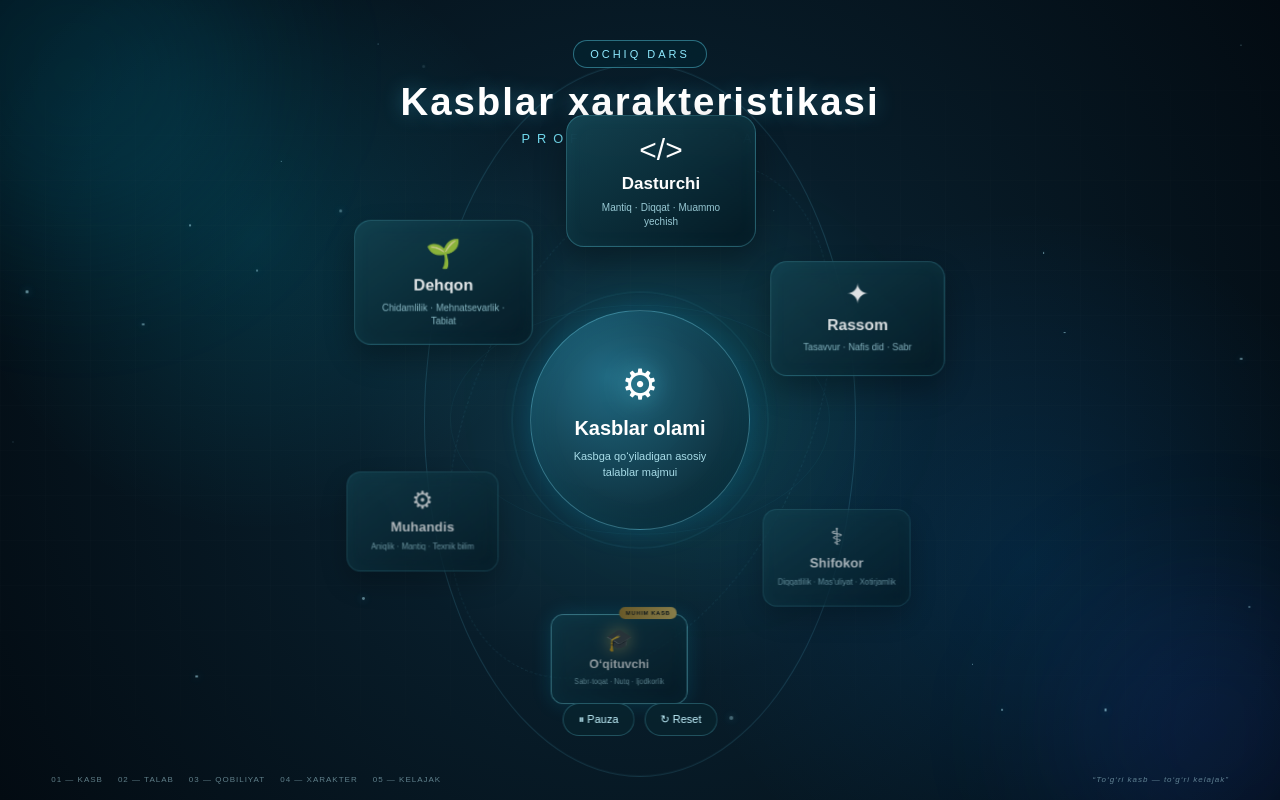
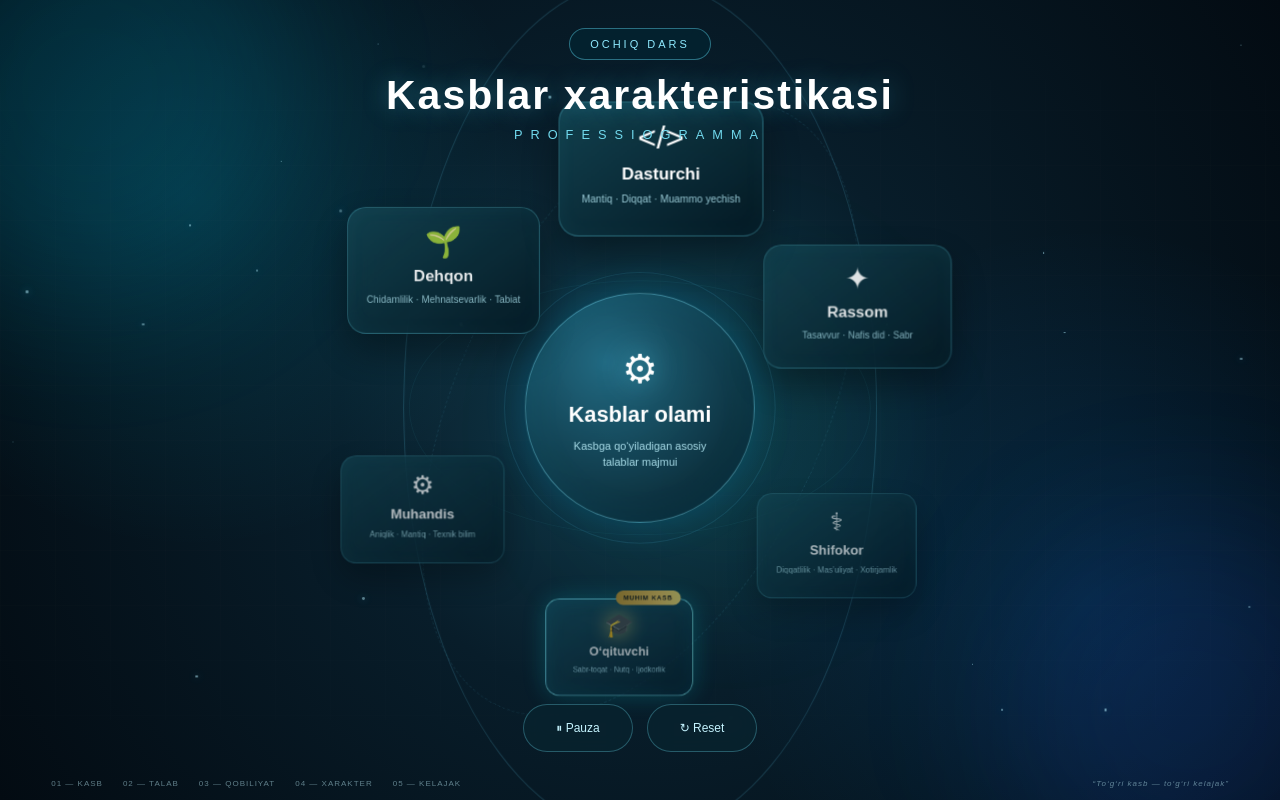
Before and after one commit to Parviz1999-yg/Professiogramma, a plain HTML site: page index.html in a window 1280 px wide. Drawn offline with Linux system fonts and the light colour scheme.

Commit message:
Refactor CSS styles for improved layout and design

```diff
--- a/style.css
+++ b/style.css
@@ -9,7 +9,9 @@ body {
     width: 100%;
     height: 100%;
     overflow: hidden;
+
     font-family: Arial, Helvetica, sans-serif;
+
     background: #06131d;
     color: white;
 }
@@ -18,108 +20,148 @@ body {
     min-height: 100vh;
 }
 
+
+/* =========================================================
+   ASOSIY SAHNA
+   ========================================================= */
+
 .scene {
     position: relative;
+
     width: 100vw;
     height: 100vh;
+
     overflow: hidden;
+
     background:
         radial-gradient(
             circle at 50% 50%,
             #123c4d 0%,
-            #081d2a 38%,
+            #081d2a 40%,
             #030b12 100%
         );
 }
 
-/* BACKGROUND */
+
+/* =========================================================
+   BACKGROUND
+   ========================================================= */
 
 .background {
     position: absolute;
     inset: 0;
+
     background:
         radial-gradient(
-            circle at 20% 30%,
-            rgba(0, 220, 255, 0.12),
-            transparent 25%
+            circle at 15% 25%,
+            rgba(0, 220, 255, 0.13),
+            transparent 28%
         ),
         radial-gradient(
-            circle at 80% 70%,
-            rgba(0, 140, 255, 0.12),
+            circle at 85% 75%,
+            rgba(0, 140, 255, 0.13),
             transparent 30%
         );
 }
 
 .glow {
     position: absolute;
+
     border-radius: 50%;
+
     filter: blur(70px);
+
     pointer-events: none;
 }
 
 .glow-1 {
-    width: 350px;
-    height: 350px;
-    left: -100px;
-    top: -100px;
+    width: 420px;
+    height: 420px;
+
+    left: -120px;
+    top: -120px;
+
     background: rgba(0, 200, 255, 0.12);
 }
 
 .glow-2 {
-    width: 300px;
-    height: 300px;
-    right: -80px;
-    bottom: -80px;
+    width: 380px;
+    height: 380px;
+
+    right: -100px;
+    bottom: -100px;
+
     background: rgba(40, 100, 255, 0.12);
 }
 
 .glow-3 {
-    width: 250px;
-    height: 250px;
+    width: 300px;
+    height: 300px;
+
     left: 45%;
     top: 35%;
+
     background: rgba(0, 255, 200, 0.06);
 }
+
+
+/* =========================================================
+   GRID
+   ========================================================= */
 
 .grid {
     position: absolute;
     inset: 0;
-    opacity: 0.18;
+
+    opacity: 0.16;
+
     background-image:
         linear-gradient(
-            rgba(255,255,255,0.05) 1px,
+            rgba(255, 255, 255, 0.05) 1px,
             transparent 1px
         ),
         linear-gradient(
             90deg,
-            rgba(255,255,255,0.05) 1px,
+            rgba(255, 255, 255, 0.05) 1px,
             transparent 1px
         );
-    background-size: 45px 45px;
-    mask-image: linear-gradient(
+
+    background-size: 55px 55px;
+
+    mask-image:
+        linear-gradient(
             to bottom,
             transparent,
-        black 25%,
-        black 75%,
+            black 20%,
+            black 80%,
             transparent
         );
 }
 
 
-/* PARTICLES */
+/* =========================================================
+   PARTICLES
+   ========================================================= */
 
 #particles {
     position: absolute;
     inset: 0;
+
     overflow: hidden;
+
     pointer-events: none;
 }
 
 .particle {
     position: absolute;
+
     border-radius: 50%;
+
     background: rgba(180, 240, 255, 0.8);
-    box-shadow: 0 0 8px rgba(100, 220, 255, 0.8);
+
+    box-shadow:
+        0 0 8px
+        rgba(100, 220, 255, 0.8);
 
     animation:
         particleMove
@@ -134,6 +176,7 @@ body {
     from {
         transform:
             translate3d(0, 0, 0);
+
         opacity: 0.15;
     }
 
@@ -144,72 +187,132 @@ body {
                 -80px,
                 0
             );
+
         opacity: 0.8;
     }
 }
 
 
-/* HEADER */
+/* =========================================================
+   HEADER — INTERAKTIV DOSKA
+   ========================================================= */
 
 .header {
     position: absolute;
-    top: 5vh;
+
+    top: 3.5vh;
     left: 50%;
+
     transform: translateX(-50%);
-    z-index: 20;
+
+    z-index: 200;
+
     text-align: center;
+
     width: 90%;
+
+    pointer-events: none;
 }
 
 .badge {
     display: inline-block;
-    padding: 7px 16px;
-    border: 1px solid rgba(100, 230, 255, 0.4);
+
+    padding: 9px 20px;
+
+    border:
+        1px solid
+        rgba(100, 230, 255, 0.4);
+
     border-radius: 30px;
+
     color: #8eeaff;
-    font-size: 11px;
+
+    font-size: clamp(11px, 0.8vw, 15px);
+
     letter-spacing: 3px;
+
     margin-bottom: 12px;
-    background: rgba(0, 40, 55, 0.45);
+
+    background:
+        rgba(0, 40, 55, 0.5);
+
     backdrop-filter: blur(10px);
 }
 
 .header h1 {
-    font-size: clamp(25px, 3vw, 48px);
+    font-size:
+        clamp(30px, 3.2vw, 58px);
+
     font-weight: 700;
+
     letter-spacing: 2px;
+
     text-shadow:
-        0 0 20px rgba(80, 220, 255, 0.3);
+        0 0 25px
+        rgba(80, 220, 255, 0.35);
 }
 
 .subtitle {
-    margin-top: 7px;
-    font-size: clamp(11px, 1vw, 15px);
-    letter-spacing: 7px;
+    margin-top: 8px;
+
+    font-size:
+        clamp(12px, 1vw, 17px);
+
+    letter-spacing: 8px;
+
     color: #71d9ed;
 }
 
 
-/* STAGE */
+/* =========================================================
+   STAGE
+   ========================================================= */
 
 .stage {
     position: absolute;
+
     inset: 0;
+
     display: flex;
+
     justify-content: center;
+
     align-items: center;
-    padding-top: 5vh;
+
+    /*
+       Header va footer uchun joy qoldiramiz.
+    */
+
+    padding-top: 2vh;
 }
 
 
-/* ORBIT */
+/* =========================================================
+   ORBIT
+   ========================================================= */
 
 .orbit {
     position: relative;
-    width: min(92vw, 950px);
-    height: min(72vh, 650px);
+
+    /*
+       Interaktiv doska uchun asosiy o‘lcham.
+    */
+
+    width: min(86vw, 1250px);
+
+    height: min(76vh, 720px);
+
     touch-action: none;
+
     user-select: none;
+
+    /*
+       Sensorli doskada silliq harakat.
+    */
+
+    -webkit-user-select: none;
+
+    perspective: 1200px;
 }
 
 .orbit.dragging {
@@ -217,37 +320,58 @@ body {
 }
 
 
-/* RINGS */
+/* =========================================================
+   ORBIT RINGS
+   ========================================================= */
 
 .orbit-ring {
     position: absolute;
+
     left: 50%;
     top: 50%;
-    border: 1px solid rgba(100, 220, 255, 0.15);
+
+    border:
+        1px solid
+        rgba(100, 220, 255, 0.17);
+
     border-radius: 50%;
-    transform: translate(-50%, -50%);
+
+    transform:
+        translate(-50%, -50%);
+
     pointer-events: none;
 }
 
 .ring-1 {
-    width: 75%;
-    height: 75%;
-    animation: ringRotate 20s linear infinite;
+    width: 78%;
+    height: 78%;
+
+    animation:
+        ringRotate
+        20s
+        linear
+        infinite;
 }
 
 .ring-2 {
-    width: 58%;
-    height: 58%;
+    width: 60%;
+    height: 60%;
+
     border-style: dashed;
+
     opacity: 0.55;
+
     animation:
         ringRotateReverse
-        28s linear infinite;
+        28s
+        linear
+        infinite;
 }
 
 .ring-3 {
-    width: 40%;
-    height: 40%;
+    width: 42%;
+    height: 42%;
+
     opacity: 0.3;
 }
 
@@ -282,14 +406,23 @@ body {
 }
 
 
-/* CENTER */
+/* =========================================================
+   MARKAZIY DOIRA
+   ========================================================= */
 
 .center {
     position: absolute;
+
     left: 50%;
     top: 50%;
-    width: 220px;
-    height: 220px;
+
+    /*
+       Doskada uzoqdan ham ko‘rinishi uchun.
+    */
+
+    width: clamp(230px, 18vw, 285px);
+
+    height: clamp(230px, 18vw, 285px);
 
     transform:
         translate(-50%, -50%);
@@ -297,40 +430,55 @@ body {
     border-radius: 50%;
 
     display: flex;
+
     flex-direction: column;
+
     justify-content: center;
+
     align-items: center;
 
     text-align: center;
 
-    padding: 25px;
+    padding: 30px;
 
     background:
         radial-gradient(
             circle at 35% 30%,
-            rgba(35, 110, 135, 0.9),
-            rgba(4, 22, 31, 0.95)
+            rgba(35, 110, 135, 0.92),
+            rgba(4, 22, 31, 0.97)
         );
 
     border:
-        1px solid rgba(120, 230, 255, 0.35);
+        1px solid
+        rgba(120, 230, 255, 0.4);
 
     box-shadow:
-        0 0 30px rgba(0, 190, 255, 0.18),
-        inset 0 0 30px rgba(0, 220, 255, 0.08);
+        0 0 40px
+        rgba(0, 190, 255, 0.2),
+
+        inset 0 0 35px
+        rgba(0, 220, 255, 0.08);
 
     z-index: 50;
 }
 
 .center::before {
     content: "";
+
     position: absolute;
-    inset: -12px;
+
+    inset: -14px;
+
     border-radius: 50%;
-    border: 1px solid rgba(100, 220, 255, 0.12);
+
+    border:
+        1px solid
+        rgba(100, 220, 255, 0.14);
+
     animation:
         centerPulse
-        3s ease-in-out
+        3s
+        ease-in-out
         infinite;
 }
 
@@ -339,38 +487,52 @@ body {
     0%,
     100% {
         transform: scale(1);
+
         opacity: 0.4;
     }
 
     50% {
         transform: scale(1.08);
+
         opacity: 1;
     }
 }
 
 .center-icon {
-    font-size: 42px;
-    margin-bottom: 8px;
+    font-size:
+        clamp(40px, 3vw, 58px);
+
+    margin-bottom: 10px;
+
     filter:
         drop-shadow(
-            0 0 12px
+            0 0 14px
             rgba(100, 230, 255, 0.6)
         );
 }
 
 .center h2 {
-    font-size: 20px;
-    margin-bottom: 8px;
+    font-size:
+        clamp(20px, 1.7vw, 28px);
+
+    margin-bottom: 10px;
 }
 
 .center p {
-    font-size: 11px;
+    font-size:
+        clamp(11px, 0.85vw, 15px);
+
     line-height: 1.5;
+
     color: #a8dce8;
+
+    max-width: 220px;
 }
 
 
-/* PROFESSION CARDS */
+/* =========================================================
+   PROFESSION CARDS
+   ========================================================= */
 
 .profession {
     --x: 0px;
@@ -384,8 +546,19 @@ body {
     left: 50%;
     top: 50%;
 
-    width: 190px;
-    min-height: 125px;
+    /*
+       INTERAKTIV DOSKA UCHUN KATTA KARTA
+    */
+
+    width:
+        clamp(205px, 15vw, 240px);
+
+    min-height:
+        clamp(135px, 12vh, 165px);
+
+    /*
+       JS transformni boshqaradi.
+    */
 
     transform:
         translate(
@@ -398,23 +571,28 @@ body {
 
     z-index: var(--z);
 
-    padding: 17px;
+    padding:
+        clamp(17px, 1.3vw, 24px);
 
-    border-radius: 18px;
+    border-radius: 20px;
 
     background:
         linear-gradient(
             145deg,
-            rgba(20, 68, 82, 0.92),
-            rgba(5, 25, 35, 0.92)
+            rgba(20, 68, 82, 0.94),
+            rgba(5, 25, 35, 0.95)
         );
 
     border:
-        1px solid rgba(110, 225, 245, 0.28);
+        1px solid
+        rgba(110, 225, 245, 0.3);
 
     box-shadow:
-        0 15px 35px rgba(0, 0, 0, 0.35),
-        inset 0 0 20px rgba(100, 220, 255, 0.04);
+        0 18px 40px
+        rgba(0, 0, 0, 0.4),
+
+        inset 0 0 22px
+        rgba(100, 220, 255, 0.04);
 
     backdrop-filter: blur(12px);
 
@@ -426,65 +604,116 @@ body {
         border-color 0.3s ease,
         box-shadow 0.3s ease,
         filter 0.3s ease;
+
+    /*
+       Sensorli ekran uchun.
+    */
+
+    -webkit-tap-highlight-color: transparent;
 }
 
-.profession:hover,
+
+/* Touch / active */
+
+.profession:active,
 .profession.active {
+
+    border-color:
+        rgba(130, 240, 255, 0.95);
+
+    box-shadow:
+        0 0 35px
+        rgba(0, 210, 255, 0.35),
+
+        inset 0 0 28px
+        rgba(0, 220, 255, 0.1);
+
+    filter:
+        brightness(1.15);
+}
+
+
+/* Sichqonchali PC uchun */
+
+@media (hover: hover) and (pointer: fine) {
+
+    .profession:hover {
+
         border-color:
             rgba(130, 240, 255, 0.85);
 
         box-shadow:
             0 0 30px
             rgba(0, 210, 255, 0.28),
+
             inset 0 0 25px
             rgba(0, 220, 255, 0.08);
     }
+}
+
 
 .profession-icon {
-    font-size: 30px;
-    margin-bottom: 7px;
+    font-size:
+        clamp(32px, 2.5vw, 44px);
+
+    margin-bottom: 8px;
 }
 
 .profession-name {
-    font-size: 17px;
+    font-size:
+        clamp(17px, 1.3vw, 23px);
+
     font-weight: 700;
-    margin-bottom: 7px;
+
+    margin-bottom: 8px;
 }
 
 .profession-skills {
-    font-size: 10px;
-    line-height: 1.4;
+    font-size:
+        clamp(10px, 0.8vw, 14px);
+
+    line-height: 1.45;
+
     color: #9acbd6;
 }
 
 
-/* TEACHER */
+/* =========================================================
+   O‘QITUVCHI
+   ========================================================= */
 
 .teacher {
+
     border-color:
-        rgba(255, 210, 100, 0.5);
+        rgba(255, 210, 100, 0.6);
 
     box-shadow:
-        0 0 25px
-        rgba(255, 190, 70, 0.12);
+        0 0 30px
+        rgba(255, 190, 70, 0.15);
 }
 
 .teacher .profession-icon {
+
     filter:
         drop-shadow(
-            0 0 12px
-            rgba(255, 210, 100, 0.7)
+            0 0 14px
+            rgba(255, 210, 100, 0.75)
         );
 }
 
+
+/* MUHIM KASB */
+
 .ribbon {
+
     position: absolute;
-    top: -11px;
-    right: 14px;
 
-    padding: 4px 9px;
+    top: -12px;
+    right: 16px;
 
-    border-radius: 10px;
+    padding: 5px 11px;
+
+    border-radius: 11px;
 
     background:
         linear-gradient(
@@ -495,71 +724,115 @@ body {
 
     color: #15100a;
 
-    font-size: 8px;
+    font-size: 9px;
+
     font-weight: 800;
+
     letter-spacing: 1px;
+
+    white-space: nowrap;
 }
 
 
-/* CONTROLS */
+/* =========================================================
+   BOSHQARUV TUGMALARI
+   ========================================================= */
 
 .controls {
+
     position: absolute;
 
     left: 50%;
-    bottom: 8vh;
 
-    transform: translateX(-50%);
+    bottom: 6vh;
+
+    transform:
+        translateX(-50%);
 
     display: flex;
-    gap: 10px;
 
-    z-index: 100;
+    gap: 14px;
+
+    z-index: 300;
 }
 
 .controls button {
-    border: 1px solid
-        rgba(110, 225, 245, 0.25);
+
+    /*
+       Interaktiv doskada barmoq bilan bosishga qulay.
+    */
+
+    min-width: 110px;
+
+    min-height: 48px;
+
+    border:
+        1px solid
+        rgba(110, 225, 245, 0.3);
 
     background:
-        rgba(8, 35, 46, 0.8);
+        rgba(8, 35, 46, 0.88);
 
     color: #c5f4ff;
 
-    padding: 9px 15px;
+    padding: 11px 20px;
 
-    border-radius: 20px;
+    border-radius: 25px;
 
     cursor: pointer;
 
-    font-size: 11px;
+    font-size:
+        clamp(12px, 0.8vw, 15px);
 
     backdrop-filter: blur(10px);
 
     transition:
         background 0.25s,
-        border-color 0.25s;
+        border-color 0.25s,
+        transform 0.2s;
+
+    -webkit-tap-highlight-color: transparent;
 }
 
+.controls button:active {
+
+    transform:
+        scale(0.95);
+
+    background:
+        rgba(20, 80, 100, 0.9);
+
+    border-color:
+        rgba(120, 235, 255, 0.75);
+}
+
+@media (hover: hover) and (pointer: fine) {
+
     .controls button:hover {
+
         background:
             rgba(20, 80, 100, 0.8);
 
         border-color:
             rgba(120, 235, 255, 0.65);
     }
+}
 
 
-/* FOOTER */
+/* =========================================================
+   FOOTER
+   ========================================================= */
 
 .footer {
+
     position: absolute;
 
-    bottom: 2vh;
+    bottom: 1.5vh;
 
     left: 50%;
 
-    transform: translateX(-50%);
+    transform:
+        translateX(-50%);
 
     width: 92%;
 
@@ -569,90 +842,236 @@ body {
 
     align-items: center;
 
-    color: rgba(170, 215, 225, 0.55);
+    color:
+        rgba(170, 215, 225, 0.55);
 
-    font-size: 8px;
+    font-size:
+        clamp(8px, 0.55vw, 11px);
 
     letter-spacing: 1px;
 
-    z-index: 20;
+    z-index: 200;
 }
 
 .footer-items {
+
     display: flex;
-    gap: 15px;
+
+    gap: 20px;
 }
 
 .quote {
+
     font-style: italic;
 }
 
 
-/* MOBILE */
+/* =========================================================
+   KICHIK / O‘RTA EKRAN
+   ========================================================= */
+
+@media (max-width: 1200px) {
+
+    .orbit {
+
+        width: 90vw;
+
+        height: 72vh;
+    }
+
+    .profession {
+
+        width: 195px;
+
+        min-height: 130px;
+    }
+
+    .center {
+
+        width: 220px;
+
+        height: 220px;
+    }
+
+}
+
+
+/* =========================================================
+   TELEFON
+   ========================================================= */
 
 @media (max-width: 700px) {
 
     .header {
+
         top: 3vh;
     }
 
+    .badge {
+
+        padding: 6px 13px;
+
+        font-size: 9px;
+
+        letter-spacing: 2px;
+    }
+
     .header h1 {
-        font-size: 25px;
+
+        font-size: 24px;
     }
 
     .subtitle {
+
         letter-spacing: 4px;
+
+        font-size: 10px;
     }
 
     .orbit {
+
         width: 100vw;
+
         height: 68vh;
     }
 
     .center {
+
         width: 170px;
+
         height: 170px;
+
+        padding: 20px;
     }
 
     .center-icon {
+
         font-size: 32px;
     }
 
     .center h2 {
+
         font-size: 16px;
     }
 
     .center p {
+
         font-size: 9px;
     }
 
     .profession {
+
         width: 145px;
+
         min-height: 105px;
+
         padding: 12px;
     }
 
     .profession-icon {
+
         font-size: 25px;
     }
 
     .profession-name {
+
         font-size: 14px;
     }
 
     .profession-skills {
+
         font-size: 8px;
     }
 
     .footer-items {
+
         display: none;
     }
 
     .footer {
+
         justify-content: center;
     }
 
     .controls {
+
         bottom: 6vh;
+
+        gap: 8px;
+    }
+
+    .controls button {
+
+        min-width: 90px;
+
+        min-height: 44px;
+
+        padding: 8px 12px;
+
+        font-size: 11px;
     }
 }
+
+
+/* =========================================================
+   JUDA KICHIK TELEFON
+   ========================================================= */
+
+@media (max-width: 420px) {
+
+    .header h1 {
+
+        font-size: 21px;
+    }
+
+    .subtitle {
+
+        font-size: 9px;
+    }
+
+    .center {
+
+        width: 145px;
+
+        height: 145px;
+    }
+
+    .center h2 {
+
+        font-size: 14px;
+    }
+
+    .profession {
+
+        width: 125px;
+
+        min-height: 95px;
+    }
+
+    .profession-name {
+
+        font-size: 12px;
+    }
+
+    .profession-skills {
+
+        font-size: 7px;
+    }
+}
+
+
+/* =========================================================
+   REDUCED MOTION
+   ========================================================= */
+
+@media (prefers-reduced-motion: reduce) {
+
+    *,
+    *::before,
+    *::after {
+
+        animation-duration: 0.01ms !important;
+
+        animation-iteration-count: 1 !important;
+    }
+}
```
Lines whose indentation alone changed are shown as unchanged.
